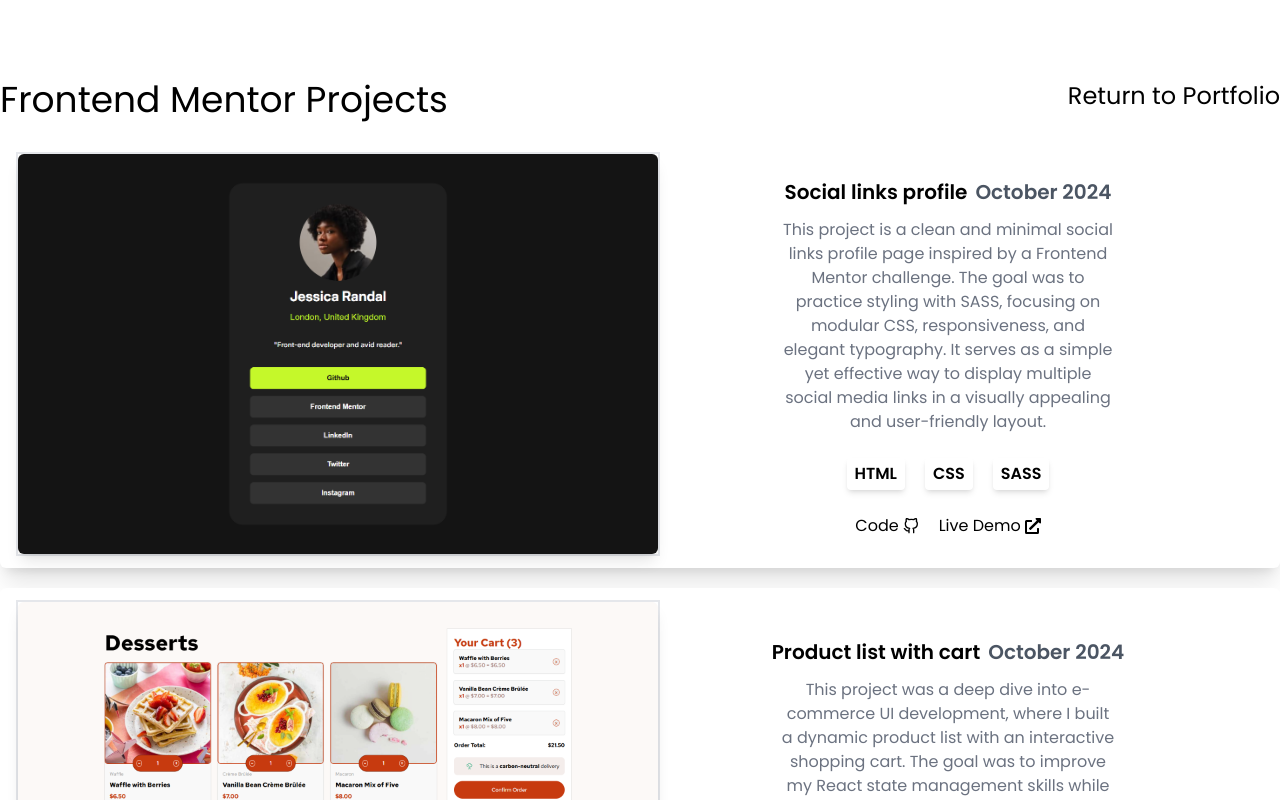
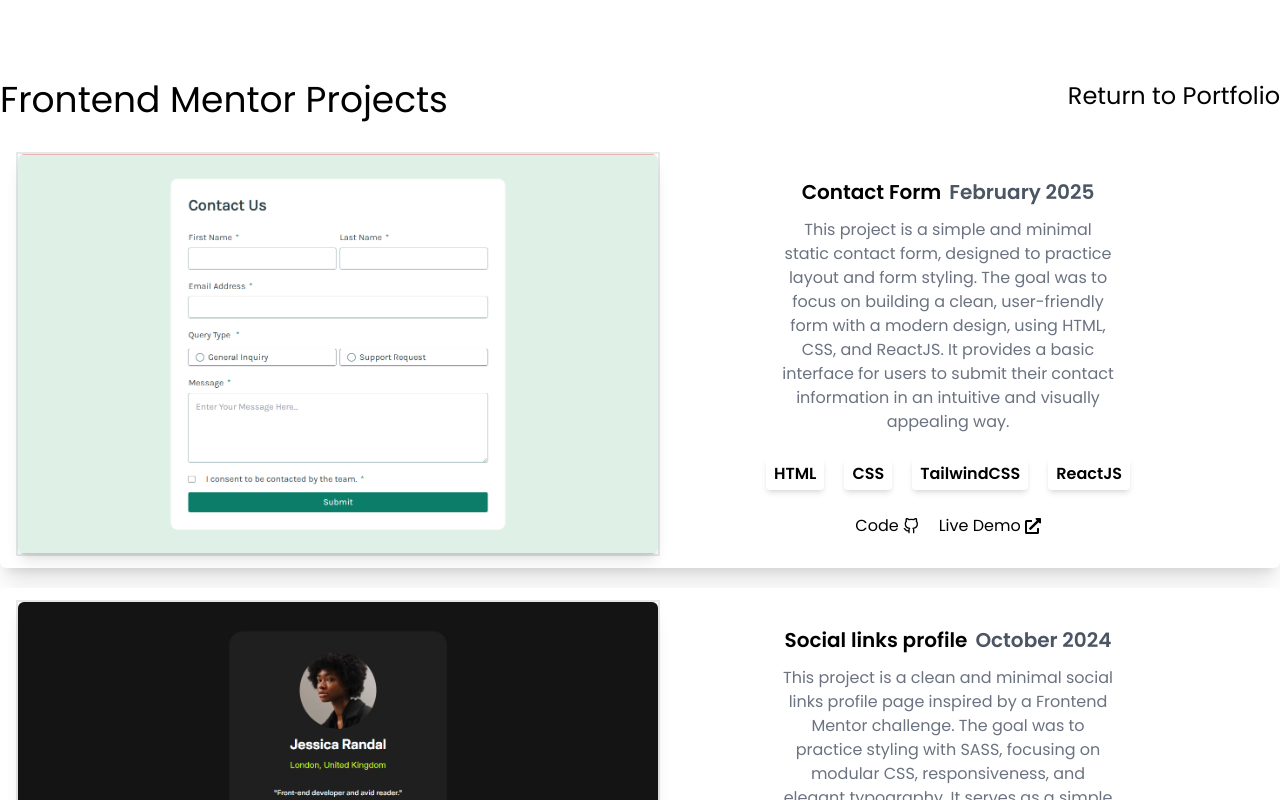
Before and after one commit to itsmecedy/frontend-mentor-projects-, a React (Vite) app: page / in a window 1280 px wide. Shown: the top 800 px of the page. Built offline with nearby package versions, Linux system fonts and the light colour scheme.

Commit message:
Add new project 'contact form'

```diff
--- a/src/components/Projects.jsx
+++ b/src/components/Projects.jsx
@@ -3,6 +3,7 @@ import MultiStepForm from "../assets/multi-step-form.png";
 import ProductPreview from "../assets/product-preview-card-component.png";
 import ProductListWithCart from "../assets/product-list-with-cart.png";
 import SocialLinksProfile from "../assets/social-links-profile.png";
+import ContactForm from "../assets/contact-form.png";
 import { FiGithub } from "react-icons/fi";
 import { FaExternalLinkAlt } from "react-icons/fa";
 
@@ -51,6 +52,17 @@ export default function Projects() {
       description:
         "This project is a clean and minimal social links profile page inspired by a Frontend Mentor challenge. The goal was to practice styling with SASS, focusing on modular CSS, responsiveness, and elegant typography. It serves as a simple yet effective way to display multiple social media links in a visually appealing and user-friendly layout.",
       techStack: ["HTML", "CSS", "SASS"],
+    },
+    {
+      id: 4,
+      name: "Contact Form",
+      date: "February 2025",
+      image: ContactForm,
+      code: "https://github.com/itsmecedy/contact-form",
+      link: "https://contact-form-itsmecedy.netlify.app/",
+      description:
+        "This project is a simple and minimal static contact form, designed to practice layout and form styling. The goal was to focus on building a clean, user-friendly form with a modern design, using HTML, CSS, and ReactJS. It provides a basic interface for users to submit their contact information in an intuitive and visually appealing way.",
+      techStack: ["HTML", "CSS", "TailwindCSS", "ReactJS"],
     },
   ];
 
```
Also changed, not shown: src/assets/contact-form.png (added).
